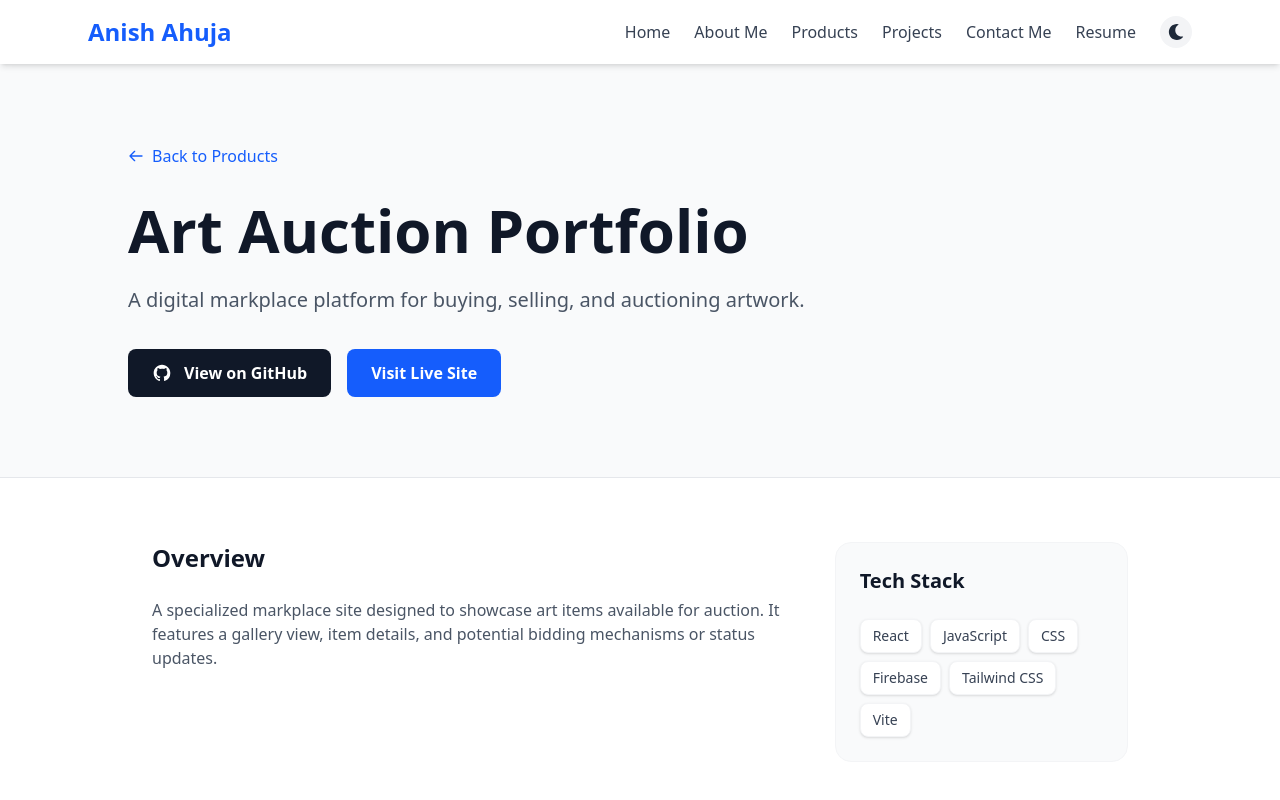
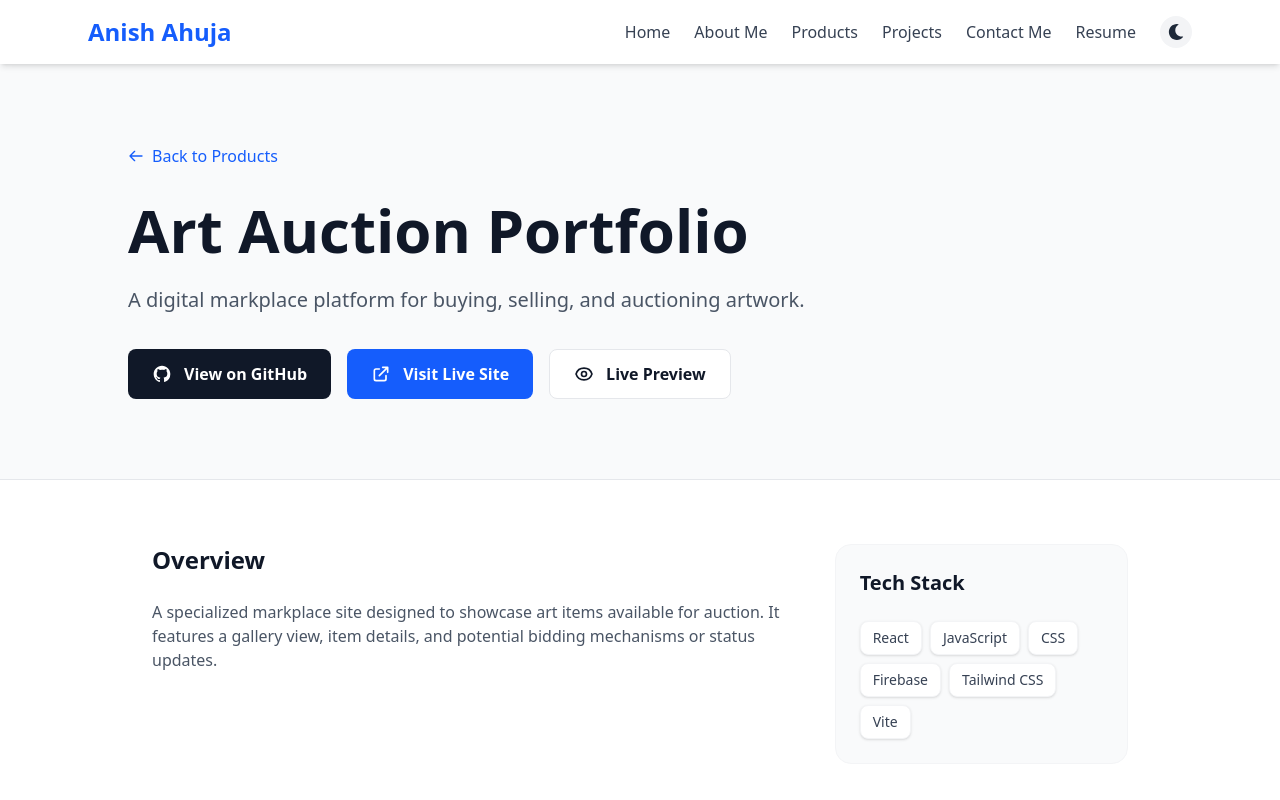
Before and after one commit to Anish07/my-portfolio, a React (Vite) app: page /products/artauctionportfolio in a window 1280 px wide. Shown: the top 800 px of the page. Built offline with nearby package versions, Linux system fonts and the light colour scheme.

Commit message:
feat: Introduce live product preview functionality and remove Vercel and Vite proxy configurations.

```diff
--- a/src/App.jsx
+++ b/src/App.jsx
@@ -9,6 +9,7 @@ import Projects from "./pages/Projects";
 import Contact from "./pages/Contact";
 import Products from "./pages/Products";
 import ProductDetail from "./pages/ProductDetail";
+import ProductPreview from "./pages/ProductPreview";
 
 function App() {
   return (
@@ -22,6 +23,7 @@ function App() {
             <Route path="/projects" element={<Projects />} />
             <Route path="/products" element={<Products />} />
             <Route path="/products/:id" element={<ProductDetail />} />
+            <Route path="/products/:id/site" element={<ProductPreview />} />
             <Route path="/contact" element={<Contact />} />
           </Routes>
         </main>
--- a/src/data/products.js
+++ b/src/data/products.js
@@ -13,7 +13,8 @@ Key features include:
 - **Image Uploads**: Cloud-based image storage with Cloudinary.`,
         techStack: ["Node.js", "Express", "MongoDB", "Passport.js", "Bootstrap", "Mapbox", "Cloudinary"],
         repoLink: "https://github.com/Anish07/yelpcamp",
-        liveLink: "/products/yelpcamp/site/", // Proxy to external app
+        liveLink: "https://yelp-camp-fzrm.vercel.app/",
+        previewLink: "/products/yelpcamp/site",
         images: [], // Add screenshots here
     },
     {
@@ -29,7 +30,8 @@ Key features include:
 - **Secure Authentication**: JWT-based user security.`,
         techStack: ["Angular", "Spring Boot", "Java", "Google Gemini API", "PostgreSQL", "Apache Tika"],
         repoLink: "https://github.com/Anish07/smartresumeanalyzer",
-        liveLink: "/products/smartresumeanalyzer/site/", // Proxy to external app
+        liveLink: "https://smartresumeanalyzer-anish07.vercel.app/",
+        previewLink: "/products/smartresumeanalyzer/site",
         images: [],
     },
     {
@@ -39,7 +41,8 @@ Key features include:
         longDescription: `The TV Search App allows users to search for their favorite TV shows and get detailed information including cast, ratings, and summaries. It utilizes a public TV API to fetch real-time data.`,
         techStack: ["JavaScript", "HTML", "CSS", "TV Maze API"], // Inferring standard stack for this type of app
         repoLink: "https://github.com/Anish07/TvSearchApp",
-        liveLink: "/products/tvsearchapp/site/", // Proxy to external app
+        liveLink: "https://tvsearchapp-anish07.vercel.app/",
+        previewLink: "/products/tvsearchapp/site",
         images: [],
     },
     {
@@ -49,7 +52,8 @@ Key features include:
         longDescription: `A specialized markplace site designed to showcase art items available for auction. It features a gallery view, item details, and potential bidding mechanisms or status updates.`,
         techStack: ["React", "JavaScript", "CSS", "Firebase", "Tailwind CSS", "Vite"],
         repoLink: "https://github.com/Anish07/ArtAuctionPortfolio",
-        liveLink: "/products/artauctionportfolio/site/", // Proxy to external app
+        liveLink: "https://online-art-auctioning-platform.vercel.app/",
+        previewLink: "/products/artauctionportfolio/site",
         images: [],
     },
 ];
--- a/src/pages/ProductDetail.jsx
+++ b/src/pages/ProductDetail.jsx
@@ -63,8 +63,23 @@ export default function ProductDetail() {
                                 rel="noopener noreferrer"
                                 className="inline-flex items-center px-6 py-3 bg-blue-600 text-white rounded-lg font-semibold hover:bg-blue-700 transition-colors"
                             >
+                                <svg className="w-5 h-5 mr-3" fill="none" stroke="currentColor" viewBox="0 0 24 24">
+                                    <path strokeLinecap="round" strokeLinejoin="round" strokeWidth={2} d="M10 6H6a2 2 0 00-2 2v10a2 2 0 002 2h10a2 2 0 002-2v-4M14 4h6m0 0v6m0-6L10 14" />
+                                </svg>
                                 Visit Live Site
                             </a>
+                        )}
+                        {product.previewLink && (
+                            <Link
+                                to={product.previewLink}
+                                className="inline-flex items-center px-6 py-3 bg-white dark:bg-gray-800 text-gray-900 dark:text-white border border-gray-200 dark:border-gray-700 rounded-lg font-semibold hover:bg-gray-50 dark:hover:bg-gray-700 transition-colors"
+                            >
+                                <svg className="w-5 h-5 mr-3" fill="none" stroke="currentColor" viewBox="0 0 24 24">
+                                    <path strokeLinecap="round" strokeLinejoin="round" strokeWidth={2} d="M15 12a3 3 0 11-6 0 3 3 0 016 0z" />
+                                    <path strokeLinecap="round" strokeLinejoin="round" strokeWidth={2} d="M2.458 12C3.732 7.943 7.523 5 12 5c4.478 0 8.268 2.943 9.542 7-1.274 4.057-5.064 7-9.542 7-4.477 0-8.268-2.943-9.542-7z" />
+                                </svg>
+                                Live Preview
+                            </Link>
                         )}
                     </div>
                 </div>
--- /dev/null
+++ b/src/pages/ProductPreview.jsx
@@ -0,0 +1,62 @@
+import { useEffect } from 'react';
+import { useParams, Link, useNavigate } from 'react-router-dom';
+import { products } from '../data/products';
+
+export default function ProductPreview() {
+    const { id } = useParams();
+    const navigate = useNavigate();
+    const product = products.find((p) => p.id === id);
+
+    useEffect(() => {
+        if (!product) {
+            navigate('/products');
+        }
+    }, [product, navigate]);
+
+    if (!product) return null;
+
+    return (
+        <div className="flex flex-col h-screen bg-gray-900">
+            {/* Header */}
+            <div className="flex items-center justify-between px-6 py-4 bg-gray-900 border-b border-gray-800">
+                <div className="flex items-center space-x-4">
+                    <Link
+                        to={`/products/${id}`}
+                        className="text-gray-400 hover:text-white transition-colors flex items-center"
+                    >
+                        ← Back to Details
+                    </Link>
+                    <span className="text-gray-600">|</span>
+                    <h1 className="text-white font-semibold">{product.title}</h1>
+                </div>
+                <div className="flex items-center space-x-4">
+                    <span className="text-gray-500 text-sm hidden md:inline">
+                        Preview Mode
+                    </span>
+                    <a
+                        href={product.liveLink}
+                        target="_blank"
+                        rel="noopener noreferrer"
+                        className="bg-blue-600 hover:bg-blue-700 text-white px-4 py-2 rounded-lg text-sm font-medium transition-colors flex items-center"
+                    >
+                        Open in New Tab
+                        <svg className="w-4 h-4 ml-2" fill="none" stroke="currentColor" viewBox="0 0 24 24">
+                            <path strokeLinecap="round" strokeLinejoin="round" strokeWidth={2} d="M10 6H6a2 2 0 00-2 2v10a2 2 0 002 2h10a2 2 0 002-2v-4M14 4h6m0 0v6m0-6L10 14" />
+                        </svg>
+                    </a>
+                </div>
+            </div>
+
+            {/* Iframe */}
+            <div className="flex-grow bg-white">
+                <iframe
+                    src={product.liveLink}
+                    title={`${product.title} Live Preview`}
+                    className="w-full h-full border-0"
+                    allow="accelerometer; autoplay; clipboard-write; encrypted-media; gyroscope; picture-in-picture"
+                    allowFullScreen
+                />
+            </div>
+        </div>
+    );
+}
--- a/vite.config.js
+++ b/vite.config.js
@@ -4,28 +4,4 @@ import tailwindcss from '@tailwindcss/vite'
 
 export default defineConfig({
   plugins: [react(), tailwindcss()],
-  server: {
-    proxy: {
-      '/products/yelpcamp/site': {
-        target: 'https://yelp-camp-fzrm.vercel.app',
-        changeOrigin: true,
-        rewrite: (path) => path.replace(/^\/products\/yelpcamp\/site/, ''),
-      },
-      '/products/smartresumeanalyzer/site': {
-        target: 'https://smartresumeanalyzer-anish07.vercel.app',
-        changeOrigin: true,
-        rewrite: (path) => path.replace(/^\/products\/smartresumeanalyzer\/site/, ''),
-      },
-      '/products/tvsearchapp/site': {
-        target: 'https://tvsearchapp-anish07.vercel.app',
-        changeOrigin: true,
-        rewrite: (path) => path.replace(/^\/products\/tvsearchapp\/site/, ''),
-      },
-      '/products/artauctionportfolio/site': {
-        target: 'https://online-art-auctioning-platform.vercel.app',
-        changeOrigin: true,
-        rewrite: (path) => path.replace(/^\/products\/artauctionportfolio\/site/, ''),
-      },
-    }
-  }
 })
```
Also changed, not shown: vercel.json (deleted).
